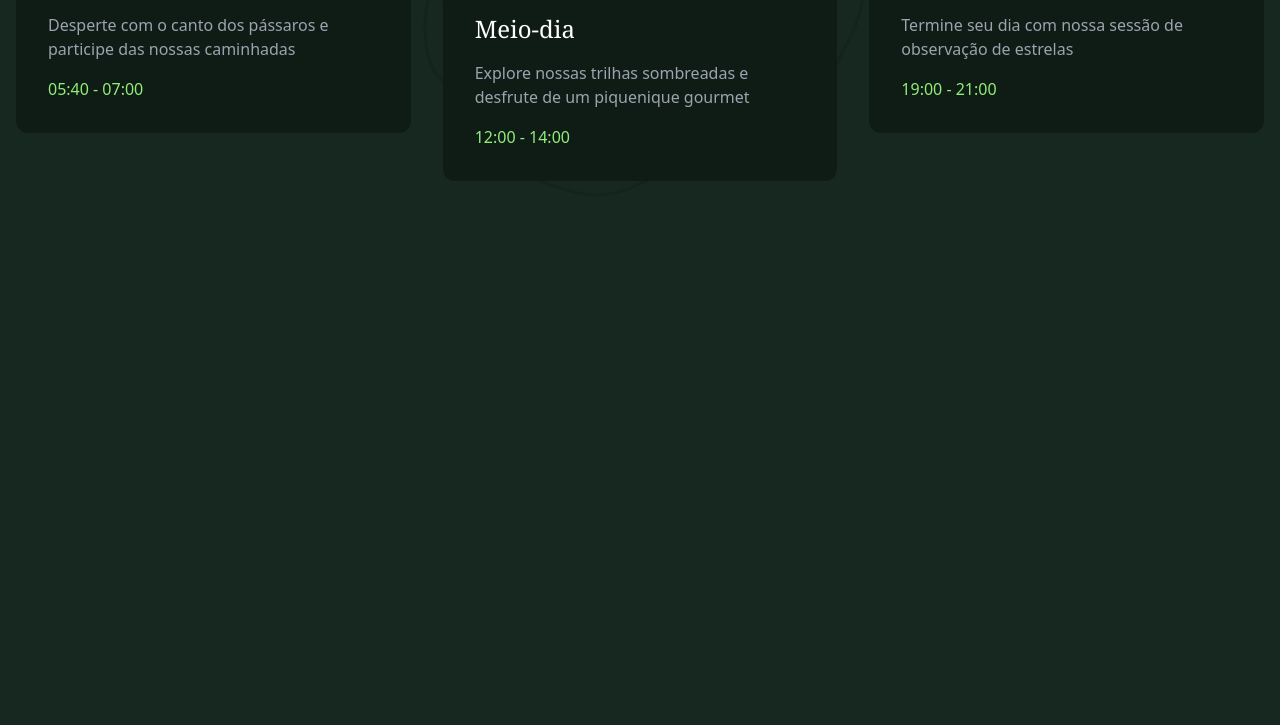
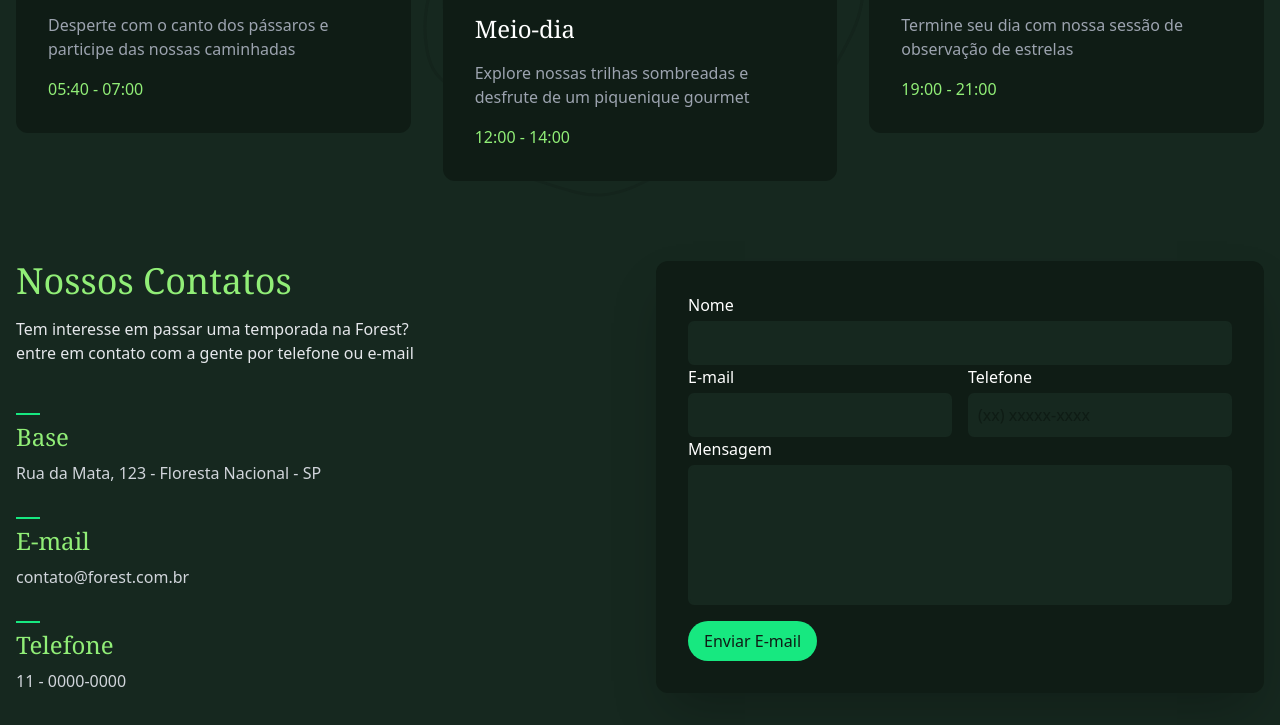
Before and after one commit to edmartelo/forest, a website: page src/index.html in a window 1280 px wide. Shown: the part 3279-4004 px from the top of the page. Before the commit the page ends 3860 px from the top, so only its background shows below. Drawn offline with Linux system fonts and the light colour scheme.

Commit message:
aula 809 contato

```diff
--- a/src/index.html
+++ b/src/index.html
@@ -570,5 +570,110 @@
         </div>
       </div>
   </section>
+
+  <section id="contato" class="container mb-12 sm:mb-16 grid lg:grid-cols-2 gap-8">
+    <div>
+      <h1 class="font-serif text-4xl text-verde-300 mb-4">Nossos Contatos</h1>
+      <p class="text-gray-200 text-balance mb-8">
+        Tem interesse em passar uma temporada na Forest? entre em contato com a gente por telefone ou e-mail
+      </p>
+      <div class="grid gap-4">
+        <div>
+          <span class="h-0.5 w-6 bg-verde-400 inline-block"></span>
+          <h2 class="mb-2 text-2xl text-verde-300 font-serif">Base</h2>
+          <p class="text-gray-300">Rua da Mata, 123 - Floresta Nacional - SP</p>
+        </div>
+
+        <div>
+          <span class="h-0.5 w-6 bg-verde-400 inline-block"></span>
+          <h2 class="mb-2 text-2xl text-verde-300 font-serif">E-mail</h2>
+          <p class="text-gray-300">contato@forest.com.br</p>
+        </div>
+
+        <div>
+          <span class="h-0.5 w-6 bg-verde-400 inline-block"></span>
+          <h2 class="mb-2 text-2xl text-verde-300 font-serif">Telefone</h2>
+          <p class="text-gray-300">11 - 0000-0000</p>
+        </div>
+      </div>
+    </div>
+    <form class="grid fap-4 rounded-xl bg-verde-900 shadow-2xl p-4 lg:p-8">
+      <div class="grid gap-1">
+        <label id="nome" name="nome" class="text-white" for="nome">Nome</label>
+        <input class="
+          rounded-md
+          border-2
+          border-verde-800
+          bg-verde-800
+          p-2
+          text-white
+          focus:outline-none
+          focus:ring-2
+          focus:ring-verde-400
+          focus:border-verde-900
+          placeholder:text-verde-900"
+          type="text"
+        >
+      </div>
+      <div class="grid sm:gap-4 sm:grid-cols-2">
+        <div class="grid gap-1">
+          <label class="text-white" for="email">E-mail</label>
+          <input id="email" name="email" class="
+            rounded-md
+            border-2
+            border-verde-800
+            bg-verde-800
+            p-2
+            text-white
+            focus:outline-none
+            focus:ring-2
+            focus:ring-verde-400
+            focus:border-verde-900
+            placeholder:text-verde-900"
+            type="email"
+          >
+        </div>
+        <div class="grid gap-1">
+          <label class="text-white" for="telefone">Telefone</label>
+          <input id="telefone" name="telefone" class="
+            rounded-md
+            border-2
+            border-verde-800
+            bg-verde-800
+            p-2
+            text-white
+            focus:outline-none
+            focus:ring-2
+            focus:ring-verde-400
+            focus:border-verde-900
+            placeholder:text-verde-900"
+            placeholder="(xx) xxxxx-xxxx"
+            type="text"
+          >
+        </div>
+      </div>
+      <div class="grid gap-1">
+          <label class="text-white" for="mensagem">Mensagem</label>
+          <textarea id="mensagem" name="mensagem" rows="5" class="
+            rounded-md
+            border-2
+            border-verde-800
+            bg-verde-800
+            p-2
+            text-white
+            focus:outline-none
+            focus:ring-2
+            focus:ring-verde-400
+            focus:border-verde-900
+            placeholder:text-verde-900
+            resize-none"
+            placeholder="(xx) xxxxx-xxxx"
+            type="text"
+          >
+          </textarea>
+        </div>
+        <button class="mt-4 place-self-start bg-verde-400 text-verde-900 py-2 px-4 inline-block rounded-full">Enviar E-mail</button>
+    </form>
+  </section>
 </body>
 </html>
```
Also changed, not shown: src/output.css.
